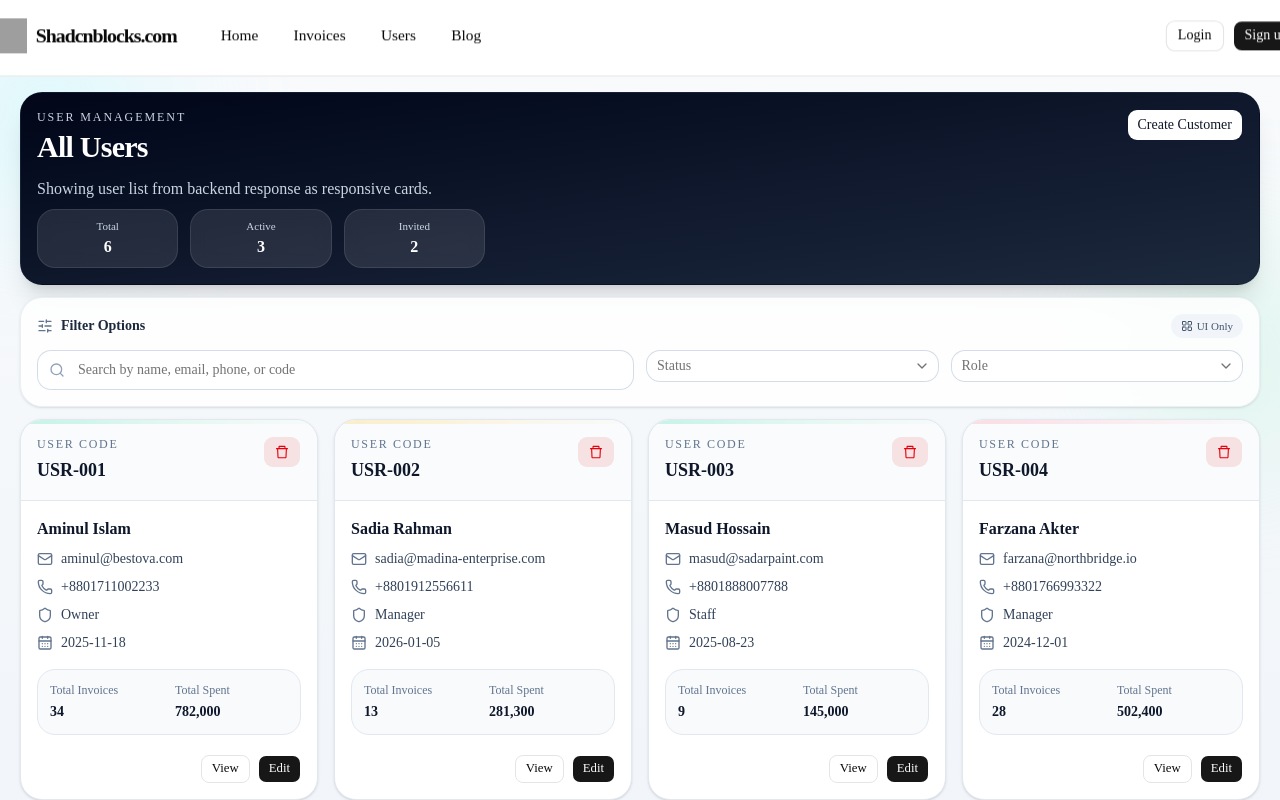
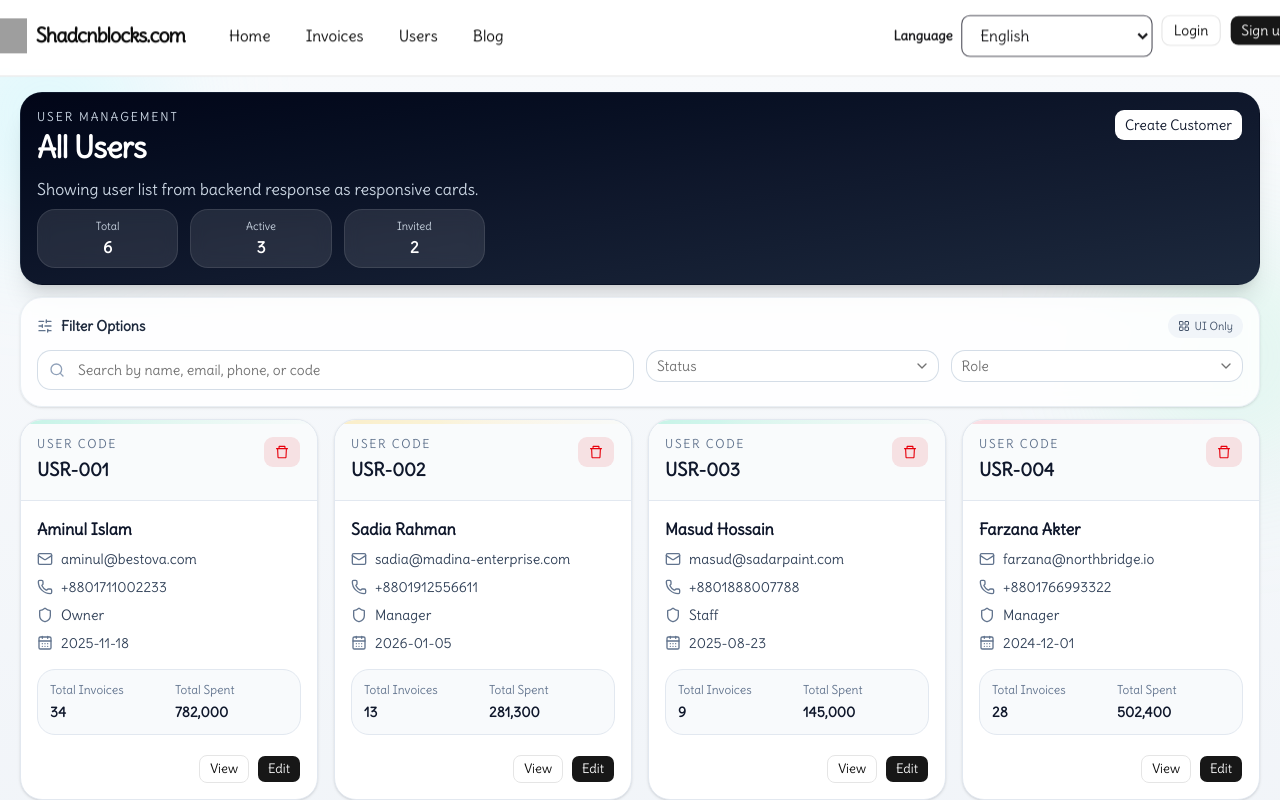
Before and after one commit to Shawon-Reza/sakib_frontend, a Next.js app: page /users in a window 1280 px wide. Shown: the top 800 px of the page. Built offline with nearby package versions, Linux system fonts and the light colour scheme; grey boxes are pictures that could not be loaded.

Commit message:
Font: customs fonts added

```diff
--- /dev/null
+++ b/src/app/(invoices)/invoices/[id]/page.tsx
@@ -0,0 +1,11 @@
+import React from 'react'
+
+const InvoiceDetails = async ({ params }: { params: Promise<{ id: string }> }) => {
+    const { id } = await params
+    console.log(id)
+    return (
+        <div>Invoice Details: {id}</div>
+    )
+}
+
+export default InvoiceDetails
--- a/src/app/globals.css
+++ b/src/app/globals.css
@@ -120,10 +120,57 @@
   * {
     @apply border-border outline-ring/50;
   }
+
   body {
     @apply bg-background text-foreground;
   }
+
   html {
     @apply font-sans;
   }
 }
+
+
+/* ------------- For Remove the watermark / google translation pop avobe the website------------------- */
+
+body {
+  top: 0px !important;
+}
+
+.skiptranslate {
+  display: none;
+}
+
+/* Hide Google Translate floating shortcut/icon injected by the external script. */
+.goog-te-gadget-icon,
+.goog-logo-link,
+.VIpgJd-ZVi9od-aZ2wEe-wOHMyf,
+.VIpgJd-ZVi9od-aZ2wEe-OiiCO,
+.goog-te-spinner-pos {
+  display: none !important;
+}
+
+
+@font-face {
+  font-family: 'customfont';
+  src: url('/fonts/Delius-Regular.ttf') format('truetype');
+}
+
+@font-face {
+  font-family: 'hero';
+  src: url('/fonts/Lacquer-Regular.ttf') format('truetype');
+}
+
+/*  Set custom font in overall content......... */
+:root {
+  --font-customfont: 'customfont', ui-sans-serif, system-ui, -apple-system, "Segoe UI", Roboto, "Helvetica Neue", Arial;
+  --font-hero: 'hero', ui-sans-serif, system-ui, -apple-system, "Segoe UI", Roboto, "Helvetica Neue", Arial;
+}
+
+body {
+  font-family: var(--font-customfont);
+}
+
+.font-hero {
+  font-family: var(--font-hero);
+}
--- a/src/app/layout.tsx
+++ b/src/app/layout.tsx
@@ -1,6 +1,7 @@
 import type { Metadata } from "next";
 import { Geist, Geist_Mono } from "next/font/google";
 import "./globals.css";
+import Script from "next/script";
 
 const geistSans = Geist({
   variable: "--font-geist-sans",
@@ -28,6 +29,32 @@ export default function RootLayout({
       suppressHydrationWarning
       className={`${geistSans.variable} ${geistMono.variable} h-full antialiased `}
     >
+      <head>
+        <Script id="google-translate-init" strategy="afterInteractive">
+          {`
+            window.googleTranslateElementInit = function () {
+              var mountNode = document.getElementById("google_translate_element");
+              if (!mountNode || !window.google || !window.google.translate || !window.google.translate.TranslateElement) {
+                return;
+              }
+
+              new window.google.translate.TranslateElement(
+                {
+                  pageLanguage: "en",
+                  includedLanguages: "en,fr,es,pt,de,bn,zh-CN,zh-TW,ja,ko,ru,it,ar",
+                  layout: window.google.translate.TranslateElement.InlineLayout.SIMPLE,
+                },
+                "google_translate_element"
+              );
+            };
+          `}
+        </Script>
+        <Script
+          src="https://translate.google.com/translate_a/element.js?cb=googleTranslateElementInit"
+          strategy="afterInteractive"
+        />
+      </head>
+
       <body className="min-h-full flex flex-col " cz-shortcut-listen="true">
         {children}
       </body>
--- a/src/components/hero3.tsx
+++ b/src/components/hero3.tsx
@@ -74,9 +74,11 @@ const Hero3 = ({
     <section className={cn("py-10", className)}>
       <div className="container mx-auto grid items-center gap-10 lg:grid-cols-2 lg:gap-20">
         <div className="mx-auto flex flex-col items-center text-center md:ml-auto lg:max-w-3xl lg:items-start lg:text-left">
-          <h1 className="my-6 text-4xl font-bold text-pretty lg:text-6xl xl:text-7xl">
+
+          <h1 className="my-6 text-4xl font-hero font-bold text-pretty lg:text-6xl xl:text-7xl">
             {heading}
           </h1>
+
           <p className="mb-8 max-w-xl text-muted-foreground lg:text-xl">
             {description}
           </p>
--- a/src/components/navbar1.tsx
+++ b/src/components/navbar1.tsx
@@ -25,6 +25,7 @@ import {
   SheetTrigger,
 } from "@/components/ui/sheet";
 import { cn } from "@/lib/utils";
+import LanguageSwitcher from "./reuseable-components/language-switcher";
 
 
 
@@ -114,6 +115,7 @@ const Navbar1 = ({
           </div>
           {/* Auth Buttons */}
           <div className="flex gap-2">
+            <LanguageSwitcher />
             <Button asChild variant="outline" size="sm">
               <a href={auth.login.url}>{auth.login.title}</a>
             </Button>
@@ -162,6 +164,10 @@ const Navbar1 = ({
                   </Accordion>
 
                   <div className="flex flex-col gap-3">
+                    <div className="flex items-center justify-center">
+                      <LanguageSwitcher />
+                    </div>
+
                     <Button asChild variant="outline">
                       <a href={auth.login.url}>{auth.login.title}</a>
                     </Button>
--- /dev/null
+++ b/src/components/reuseable-components/language-switcher.tsx
@@ -0,0 +1,76 @@
+"use client";
+
+import { useEffect, useState } from "react";
+
+type LanguageOption = {
+    value: string;
+    label: string;
+};
+
+const LANGUAGES: LanguageOption[] = [
+    { value: "en", label: "English" },
+    { value: "fr", label: "French" },
+    { value: "es", label: "Spanish" },
+    { value: "pt", label: "Portuguese" },
+    { value: "de", label: "German" },
+    { value: "bn", label: "Bengali" },
+    { value: "zh-CN", label: "Chinese (Simplified)" },
+    { value: "zh-TW", label: "Chinese (Traditional)" },
+    { value: "ja", label: "Japanese" },
+    { value: "ko", label: "Korean" },
+    { value: "ru", label: "Russian" },
+    { value: "it", label: "Italian" },
+    { value: "ar", label: "Arabic" },
+];
+
+export default function LanguageSwitcher() {
+    const [selectedLanguage, setSelectedLanguage] = useState("en");
+
+    useEffect(() => {
+        const match = document.cookie.match(/(?:^|;\s*)googtrans=\/[^/]+\/([^;]+)/);
+        if (match?.[1]) {
+            setSelectedLanguage(match[1]);
+        }
+    }, []);
+
+    const handleLanguageChange = (event: React.ChangeEvent<HTMLSelectElement>) => {
+        const nextLanguage = event.target.value;
+        setSelectedLanguage(nextLanguage);
+
+        const cookieValue = `/auto/${nextLanguage}`;
+        document.cookie = `googtrans=${cookieValue};path=/`;
+        document.cookie = `googtrans=${cookieValue};path=/;domain=${window.location.hostname}`;
+
+        window.location.assign(`${window.location.pathname}${window.location.search}`);
+    };
+
+    return (
+        <div className="notranslate flex items-center gap-2" translate="no">
+            <label
+                htmlFor="language-switcher"
+                className="text-xs font-semibold text-zinc-900"
+            >
+                Language
+            </label>
+
+            <select
+                id="language-switcher"
+                value={selectedLanguage}
+                onChange={handleLanguageChange}
+                className="rounded-md border border-zinc-600 bg-zinc-90 px-3 py-2 text-sm text-zinc-900 outline-none transition focus:border-zinc-300"
+            >
+                {LANGUAGES.map((language) => (
+                    <option key={language.value} value={language.value}>
+                        {language.label}
+                    </option>
+                ))}
+            </select>
+
+            <div
+                id="google_translate_element"
+                className="pointer-events-none absolute -left-[9999px] top-auto h-px w-px overflow-hidden"
+                aria-hidden="true"
+            />
+        </div>
+    );
+}
```
Also changed, not shown: public/fonts/Delius-Regular.ttf (added), public/fonts/Lacquer-Regular.ttf (added). Lines whose indentation alone changed are shown as unchanged.
